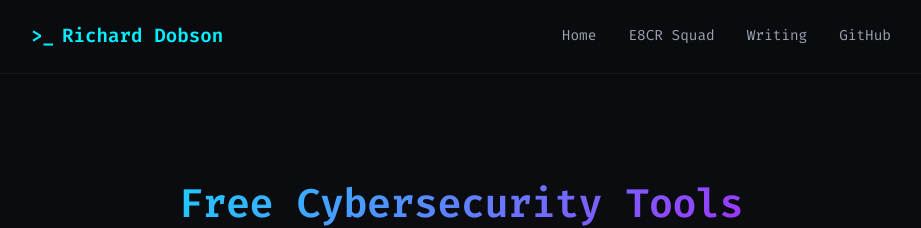
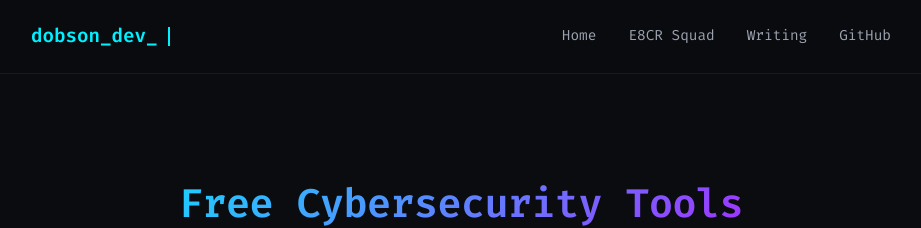
Before and after one commit to RADobson/dobson-dev-site, a Jekyll site: the page built from tools/index.html, in a window 1280 px wide. Shown: the top 228 px of the page, without its empty margins (179-1100 px from the left). Built offline with Jekyll 4.4.1, drawn with Linux system fonts in a browser that asks for light colours.

Commit message:
Logo: dobson_dev_ with blinking cursor on all pages

```diff
--- a/_layouts/default.html
+++ b/_layouts/default.html
@@ -160,10 +160,17 @@
             gap: 0.5rem;
         }
 
-        .site-logo::before {
-            content: '>_';
-            color: var(--accent-neon);
+        .site-logo::after {
+            content: '';
+            display: inline-block;
+            width: 2px;
+            height: 1em;
+            background: var(--accent-neon);
+            margin-left: 2px;
+            vertical-align: text-bottom;
+            animation: blink-caret 0.75s step-end infinite;
         }
+        @keyframes blink-caret { from, to { border-color: transparent; opacity: 1; } 50% { opacity: 0; } }
 
         .site-logo:hover {
             text-shadow: 0 0 20px rgba(0, 240, 255, 0.5);
@@ -591,7 +598,7 @@
 <body>
     <header class="site-header">
         <div class="container">
-            <a href="/" class="site-logo">Richard Dobson</a>
+            <a href="/" class="site-logo">dobson_dev_</a>
             <nav class="site-nav">
                 <a href="/">Home</a>
                 <a href="/e8cr/">E8CR Squad</a>
--- a/e8cr/index.html
+++ b/e8cr/index.html
@@ -125,7 +125,8 @@
 
 <nav>
     <div class="container">
-        <a href="/e8cr/" class="nav-brand">E8CR Squad</a>
+        <a href="/" class="nav-brand" style="display:inline-flex;align-items:center;">dobson_dev_<span style="display:inline-block;width:2px;height:1em;background:var(--accent);margin-left:2px;animation:blink .75s step-end infinite;vertical-align:text-bottom;"></span></a>
+        <style>@keyframes blink { from,to{opacity:1} 50%{opacity:0} }</style>
         <div class="nav-links">
             <a href="/">← Home</a>
             <a href="#bots">Bots</a>
```
